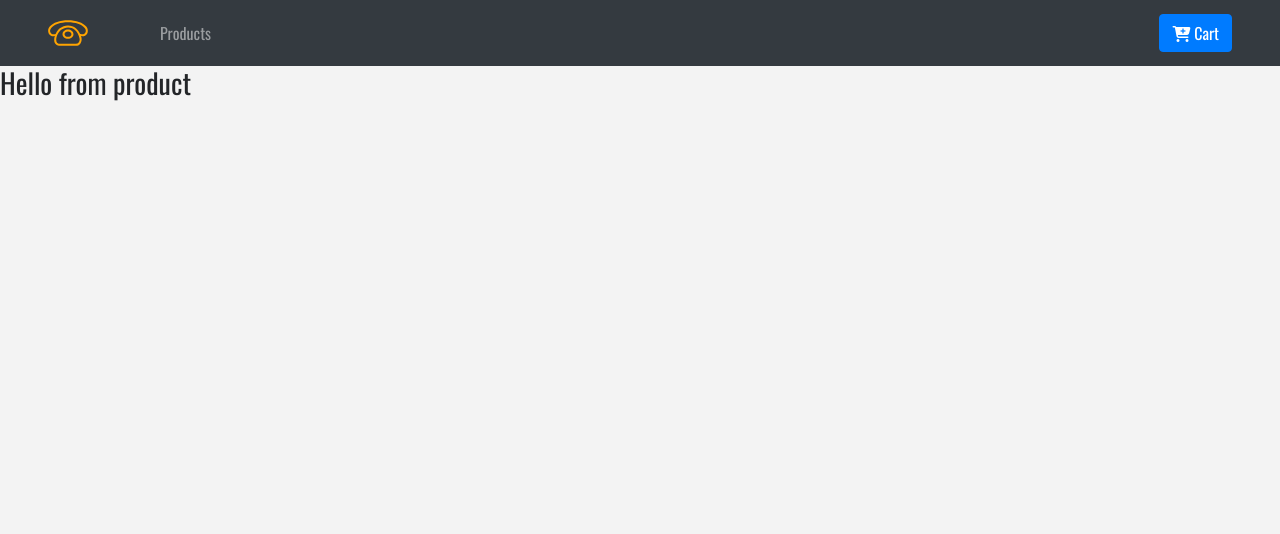
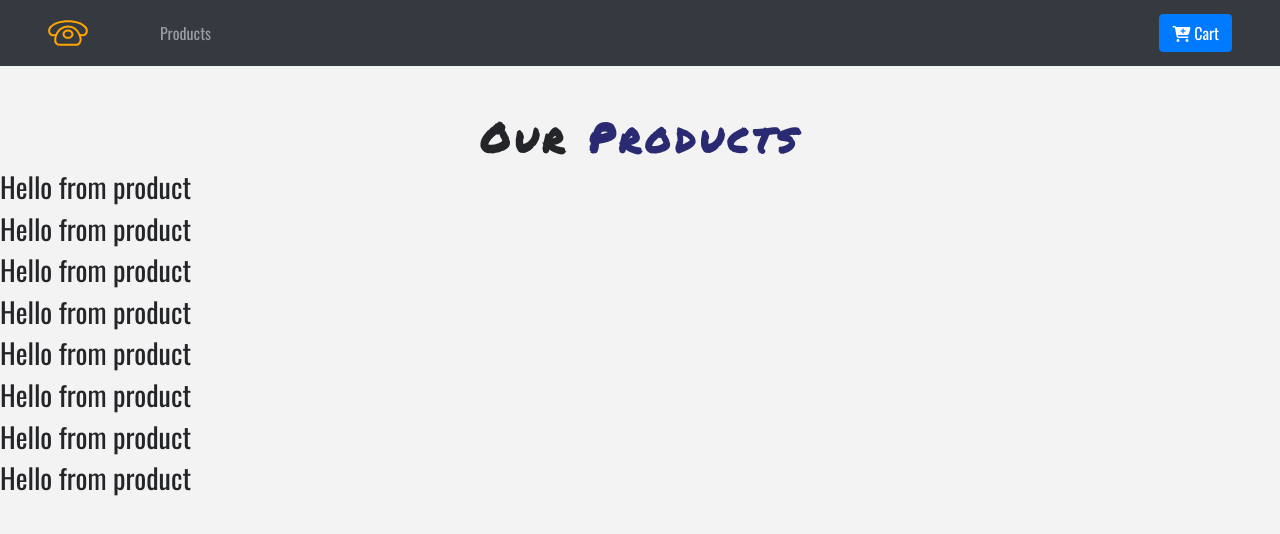
Before and after one commit to thtauhid/simple-ecommerce, a React (Create React App) app: page / in a window 1280 px wide. Shown: the top 534 px of the page. Built offline with nearby package versions, Linux system fonts and the light colour scheme.

Commit message:
Finishing and Cleaning ProductList

```diff
--- a/src/components/ProductList.js
+++ b/src/components/ProductList.js
@@ -1,12 +1,33 @@
 import React, { Component } from 'react'
 import Product from './Product'
+import Title from './Title'
+
+import { ProductConsumer } from './context'
 
 export default class ProductList extends Component {
+
     render() {
         return (
-            <div>
-				<Product />
-			</div>
+            <React.Fragment>
+            	<div className="py-5">
+            		<div className="contanier">
+            			<Title name="our" title="products" />
+            			<div className="row">
+            				<div className="col">
+	            				<ProductConsumer>
+	            					{
+	            						(value) => {
+	            							return value.products.map(product => {
+	            								return <Product product={product} key={product.id} />
+	            							})
+	            						}
+	            					}
+	            					</ProductConsumer>
+            				</div>
+            			</div>
+            		</div>
+            	</div>
+            </React.Fragment>
         )
     }
 }
```
